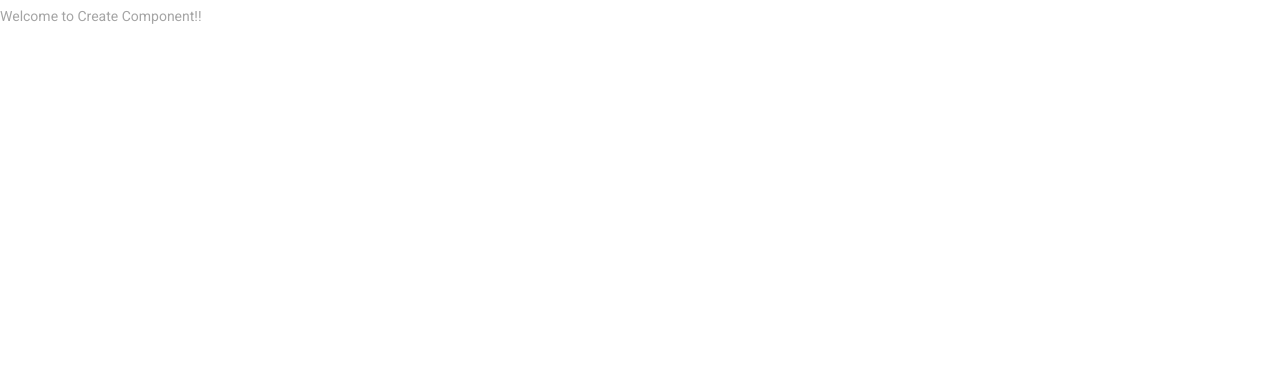
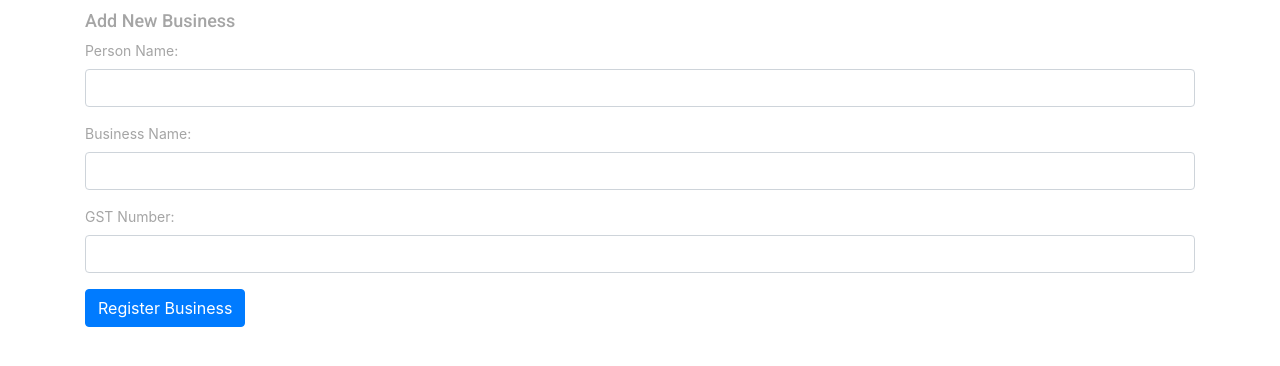
Before and after one commit to HoaHyNgoc/courses-review-site, a React (Create React App) app in the folder academics-review-app/: page /admin-create-data in a window 1280 px wide. Shown: the top 366 px of the page. Built offline with nearby package versions, Linux system fonts and the light colour scheme.

Commit message:
create pattern restfull api and admin create data

```diff
--- /dev/null
+++ b/academics-review-app/api/DB.js
@@ -0,0 +1,3 @@
+module.exports = {
+    DB: 'mongodb://localhost:27017/reactcrud'
+}
--- a/academics-review-app/package.json
+++ b/academics-review-app/package.json
@@ -3,6 +3,7 @@
   "version": "0.1.0",
   "private": true,
   "dependencies": {
+    "axios": "^0.19.0",
     "react": "^16.12.0",
     "react-dom": "^16.12.0",
     "react-router-dom": "^5.1.2",
--- a/academics-review-app/public/index.html
+++ b/academics-review-app/public/index.html
@@ -17,7 +17,7 @@
     <link rel="stylesheet" type="text/css" href="styles/courses_responsive.css">
     <link rel="stylesheet" type="text/css" href="styles/news_styles.css">
     <link rel="stylesheet" type="text/css" href="styles/news_responsive.css">
-    <title>React App</title>
+    <title>Academics</title>
 </head>
 
 <body>
--- a/academics-review-app/src/components/page_admin/child_page_admin/PageAdminCrudCreate.js
+++ b/academics-review-app/src/components/page_admin/child_page_admin/PageAdminCrudCreate.js
@@ -1,10 +1,91 @@
-import React, { Component } from 'react';
+import React, { Component } from "react";
+import axios from "axios";
 
 export default class PageAdminCrudCreate extends Component {
+    constructor(props) {
+        super(props);
+
+        //Binding data
+        this.onChangePersonName = this.onChangePersonName.bind(this);
+        this.onChangeBusinessName = this.onChangeBusinessName.bind(this);
+        this.onChangeGstNumber = this.onChangeGstNumber.bind(this);
+        this.onSubmit = this.onSubmit.bind(this);
+
+        //init state variable
+        this.state = {
+        person_name: "",
+        business_name: "",
+        business_gst_number: ""
+        };
+    }
+
+    onChangePersonName(e) {
+        this.setState({
+        person_name: e.target.value
+        });
+    }
+    onChangeBusinessName(e) {
+        this.setState({
+        business_name: e.target.value
+        });
+    }
+    onChangeGstNumber(e) {
+        this.setState({
+        business_gst_number: e.target.value
+        });
+    }
+
+    onSubmit(e) {
+        e.preventDefault();
+        const obj = {
+          person_name: this.state.person_name,
+          business_name: this.state.business_name,
+          business_gst_number: this.state.business_gst_number
+        };
+        axios.post('http://localhost:4000/business/add', obj)
+            .then(res => console.log(res.data));
+
+        this.setState({
+          person_name: '',
+          business_name: '',
+          business_gst_number: ''
+        })
+    }
+
     render() {
         return (
-            <div>
-                <p>Welcome to Create Component!!</p>
+            <div style={{ marginTop: 10 }} className="container">
+                <h3>Add New Business</h3>
+                <form onSubmit={this.onSubmit}>
+                <div className="form-group">
+                    <label>Person Name:  </label>
+                    <input
+                      type="text"
+                      className="form-control"
+                      value={this.state.person_name}
+                      onChange={this.onChangePersonName}
+                      />
+                </div>
+                <div className="form-group">
+                    <label>Business Name: </label>
+                    <input type="text"
+                      className="form-control"
+                      value={this.state.business_name}
+                      onChange={this.onChangeBusinessName}
+                      />
+                </div>
+                <div className="form-group">
+                    <label>GST Number: </label>
+                    <input type="text"
+                      className="form-control"
+                      value={this.state.business_gst_number}
+                      onChange={this.onChangeGstNumber}
+                      />
+                </div>
+                <div className="form-group">
+                    <input type="submit" value="Register Business" className="btn btn-primary"/>
+                </div>
+            </form>
             </div>
         );
     }
```
Also changed, not shown: academics-review-app/api/business.model.js (added, +20 -0 lines), academics-review-app/api/business.route.js (added, +67 -0 lines), academics-review-app/api/package.json (added, +21 -0 lines), academics-review-app/api/server.js (added, +24 -0 lines), 2 other files (tests, documents, lock files or other folders).
